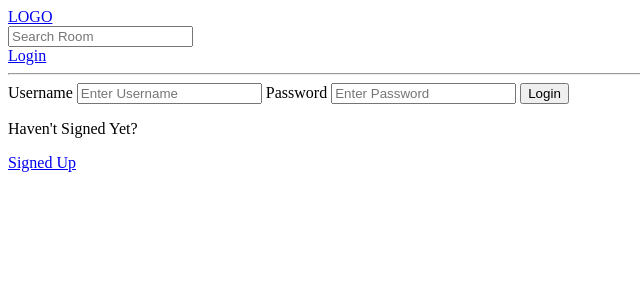
After one commit to abdullahashfaq-ds/Study-Buddy, a Django app: page /login/ in a window 1280 px wide. The commit adds this page. Shown: the top 300 px of the page, without its empty margins (0-640 px from the left). Run offline with Django 3.2, Linux system fonts and the light colour scheme.

Commit message:
Implemented Login, Logout, & Registration

```diff
--- a/base/templates/base/home.html
+++ b/base/templates/base/home.html
@@ -38,10 +38,13 @@
             {% for room in rooms %}
 
             <div>
+                {% if request.user == room.host %}
                 <!-- ./update-room/{{room.id}} -->
                 <a href="{% url 'update-room' room.id %}">Edit</a>
                 <!-- ./delete-room/{{room.id}} -->
                 <a href="{% url 'delete-room' room.id %}">Delete</a>
+                {% endif %}
+
                 <span>@{{room.host.username}}</span>
                 <!-- ./room/{{room.id}} -->
                 <h5>{{room.id}}: <a href="{% url 'room' room.id %}">{{room.name}}</a></h5>
--- /dev/null
+++ b/base/templates/base/login_register.html
@@ -0,0 +1,34 @@
+{% extends 'main.html' %}
+
+{% block content %}
+
+{% if page == 'login' %}
+<div>
+    <form method="POST" action="">
+        {% csrf_token %}
+
+        <label>Username</label>
+        <input type="text" name="username" placeholder="Enter Username">
+
+        <label>Password</label>
+        <input type="password" name="password" placeholder="Enter Password">
+
+        <input type="submit" value="Login">
+
+        <p>Haven't Signed Yet?</p>
+        <a href="{% url 'register' %}">Signed Up</a>
+    </form>
+</div>
+{% else %}
+<div>
+    <form method="POST" action="">
+        {% csrf_token %}
+        {{ form.as_p }}
+        <input type="submit" value="Register">
+    </form>
+    <p>Already Signed Up?</p>
+    <a href="{% url 'login' %}">Login</a>
+</div>
+{% endif %}
+
+{% endblock content %}
--- a/base/urls.py
+++ b/base/urls.py
@@ -3,6 +3,10 @@ from . import views
 
 
 urlpatterns = [
+    path('login/', views.login_page, name='login'),
+    path('logout/', views.logout_user, name='logout'),
+    path('register/', views.register_page, name='register'),
+
     path('', views.home, name='home'),
     path('room/<str:pk>/', views.room, name='room'),
     path('create-room/', views.create_room, name='create-room'),
--- a/base/views.py
+++ b/base/views.py
@@ -1,7 +1,60 @@
 from django.shortcuts import render, redirect
+from django.http import HttpResponse
 from django.db.models import Q
 from .models import Room, Topic
 from .forms import RoomForm
+from django.contrib import messages
+from django.contrib.auth.models import User
+from django.contrib.auth.forms import UserCreationForm
+from django.contrib.auth.decorators import login_required
+from django.contrib.auth import authenticate, login, logout
+
+
+def login_page(request):
+
+    if request.user.is_authenticated:
+        return redirect('home')
+
+    if request.method == 'POST':
+        username = request.POST.get('username').lower()
+        password = request.POST.get('password')
+        try:
+            user = User.objects.get(username=username)
+        except:
+            messages.error(request, 'User does not exit.')
+
+        user = authenticate(request, username=username, password=password)
+        if user:
+            login(request, user)
+            return redirect('home')
+        else:
+            messages.error(request, 'Username or Password Incorrect')
+
+    context = {'page': 'login'}
+    return render(request, 'base/login_register.html', context)
+
+
+def register_page(request):
+    form = UserCreationForm()
+
+    if request.method == 'POST':
+        form = UserCreationForm(request.POST)
+        if form.is_valid():
+            user = form.save(commit=False)
+            user.username = user.username.lower()
+            user.save()
+            login(request, user)
+            return redirect('home')
+        else:
+            messages.error(request, 'Error occured during registration')
+
+    context = {'form': form}
+    return render(request, 'base/login_register.html', context)
+
+
+def logout_user(request):
+    logout(request)
+    return redirect('home')
 
 
 def home(request):
@@ -23,6 +76,7 @@ def room(request, pk):
     return render(request, 'base/room.html', context)
 
 
+@login_required(login_url='/login')
 def create_room(request):
     form = RoomForm()
 
@@ -38,9 +92,13 @@ def create_room(request):
     return render(request, 'base/room_form.html', context)
 
 
+@login_required(login_url='/login')
 def update_room(request, pk):
     room = Room.objects.get(id=pk)
     form = RoomForm(instance=room)
+
+    if request.user != room.host:
+        return HttpResponse('You are not allowed!!!')
 
     if request.method == 'POST':
         form = RoomForm(request.POST, instance=room)
@@ -52,8 +110,12 @@ def update_room(request, pk):
     return render(request, 'base/room_form.html', context)
 
 
+@login_required(login_url='/login')
 def delete_room(request, pk):
     room = Room.objects.get(id=pk)
+
+    if request.user != room.host:
+        return HttpResponse('You are not allowed!!!')
 
     if request.method == 'POST':
         room.delete()
--- a/templates/main.html
+++ b/templates/main.html
@@ -11,6 +11,14 @@
 
     {% include 'navbar.html' %}
 
+    {% if messages %}
+    <ul class="messages">
+        {% for message in messages %}
+        <li>{{ message }}</li>
+        {% endfor %}
+    </ul>
+    {% endif %}
+
     {% block content %}
 
     {% endblock %}
--- a/templates/navbar.html
+++ b/templates/navbar.html
@@ -3,4 +3,13 @@
 <form action="{% url 'home' %}" method="GET">
     <input type="text" name="q" placeholder="Search Room">
 </form>
+
+{% if request.user.is_authenticated %}
+<p>Hello, {{ request.user }}!</p>
+<a href="{% url 'logout' %}">Logout</a>
+
+{% else %}
+<a href="{% url 'login' %}">Login</a>
+
+{% endif %}
 <hr>
```
